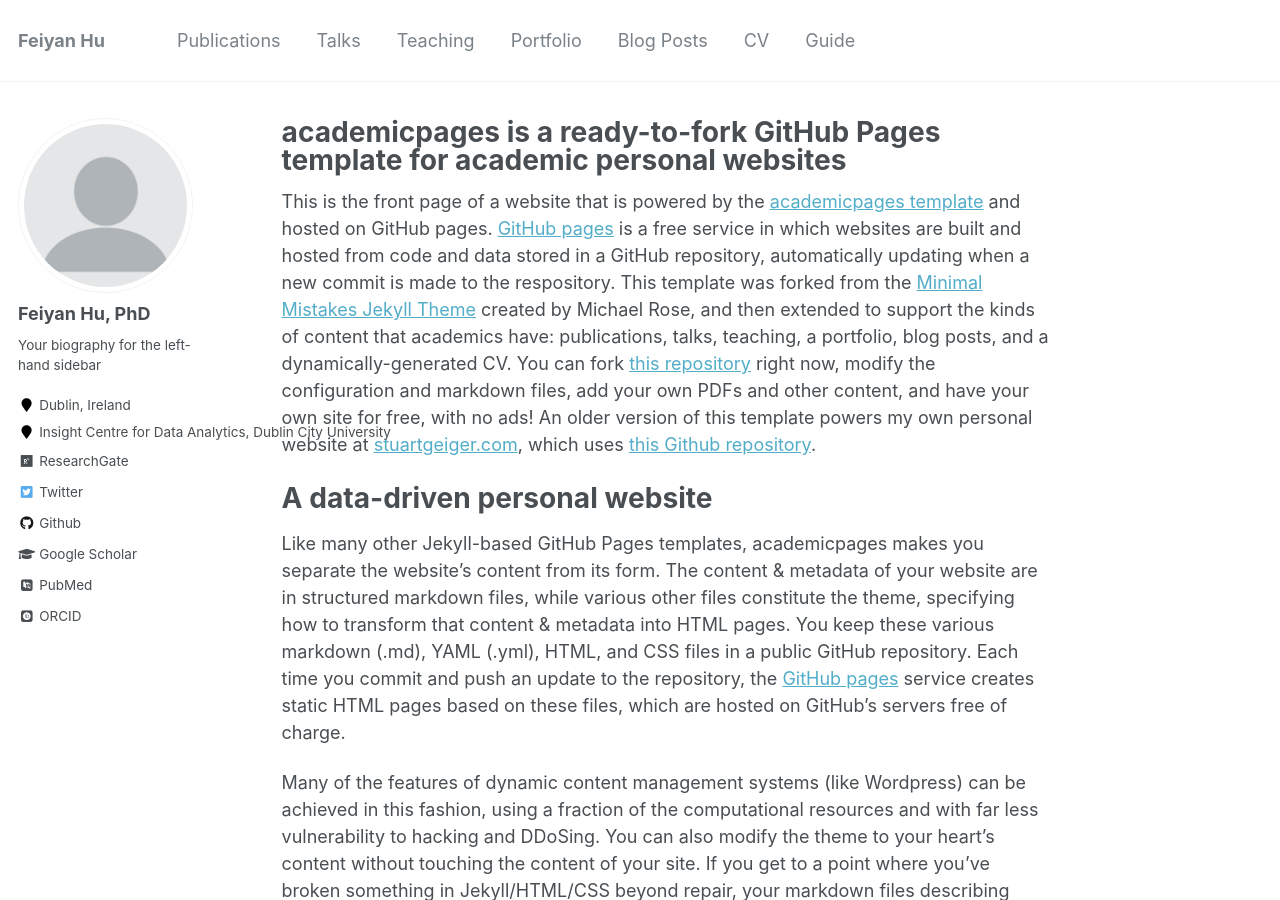
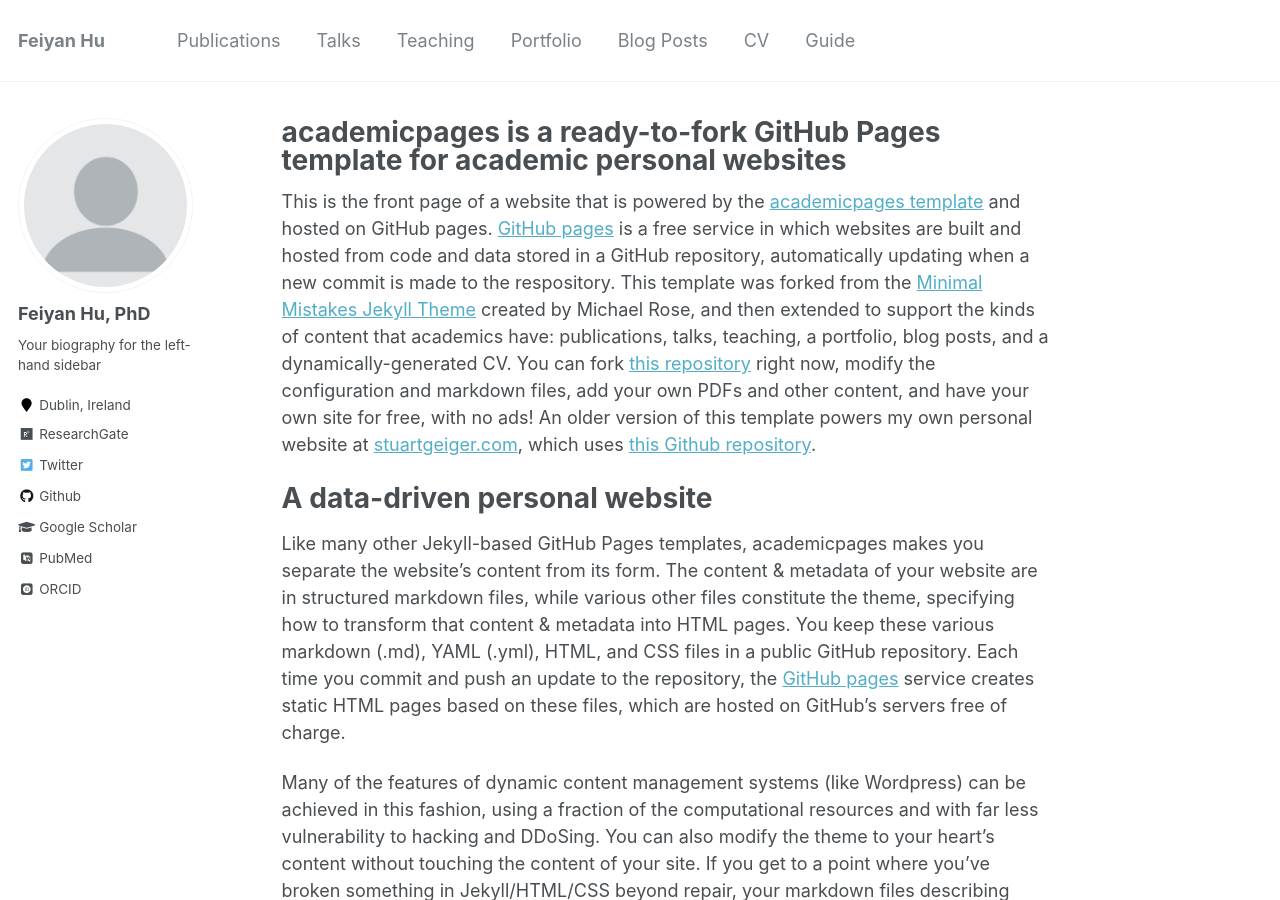
Before and after one commit to feiyanhu/feiyanhu.github.io, a Jekyll site: the page built from _pages/about.md, in a window 1280 px wide and 900 px high. Built offline with Jekyll 4.4.1, drawn with Linux system fonts in a browser that asks for light colours; some web fonts are replaced.

Commit message:
Update _config.yml

```diff
--- a/_config.yml
+++ b/_config.yml
@@ -84,7 +84,7 @@ author:
   avatar           : "profile.png"
   bio              : "Your biography for the left-hand sidebar"
   location         : "Dublin, Ireland"
-  employer         : "Insight Centre for Data Analytics, Dublin City University"
+  employer         :
   pubmed           : "https://www.ncbi.nlm.nih.gov/pubmed/?term=john+snow"
   googlescholar    : "https://scholar.google.com/citations?user=LVnJnmsAAAAJ&hl=en&authuser=1"
   email            :
```
